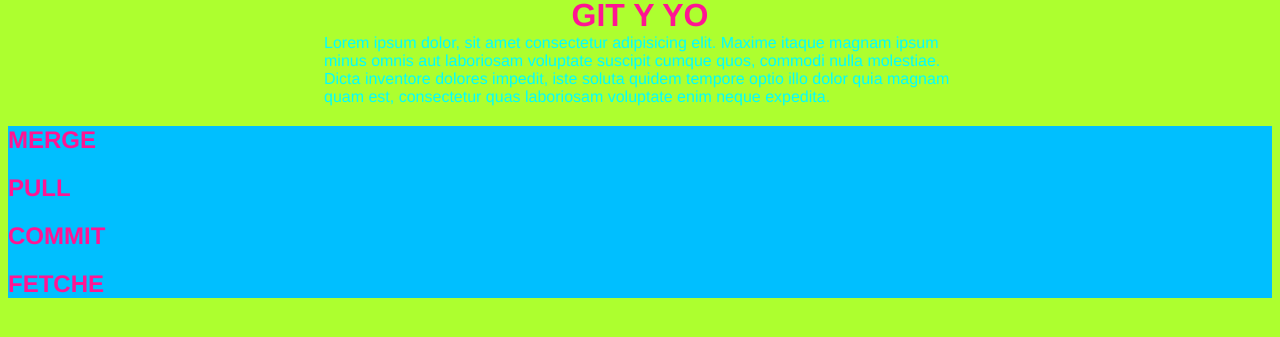
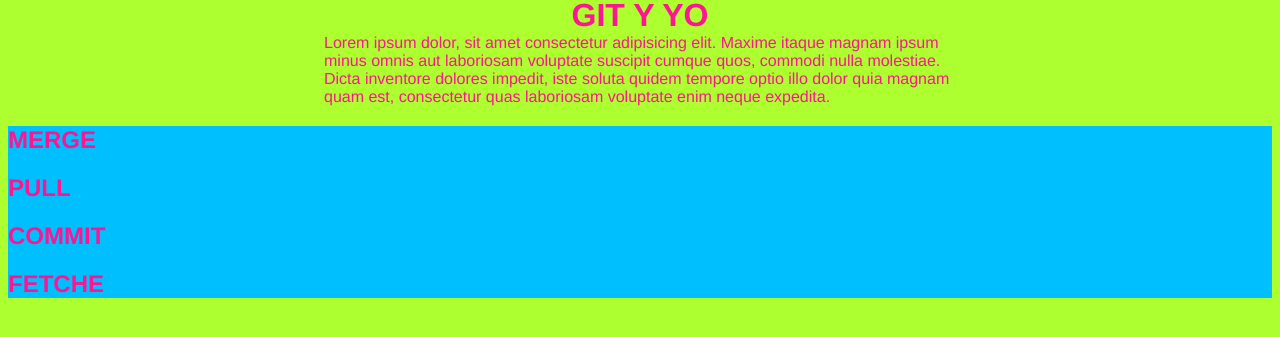
Before and after one commit to Sebasecheve/Sebasecheve.github.io, a plain HTML site: page index.html in a window 1280 px wide. Shown: the part 127-464 px from the top of the page. Drawn offline with Linux system fonts and the light colour scheme.

Commit message:
cambio color P

```diff
--- a/style.css
+++ b/style.css
@@ -30,7 +30,7 @@ h1{
 }
 p{
     font-size: 1em;
-    color: aqua;
+    color: deeppink;
     width: 50%;
     margin: 0 auto;
 }
```
